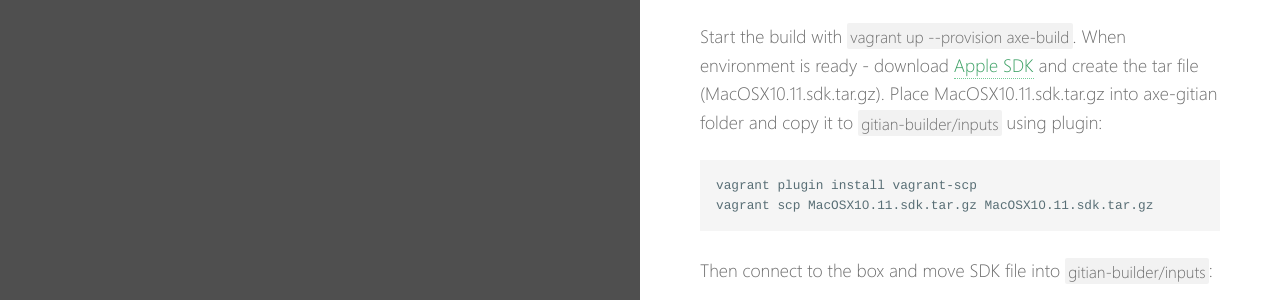
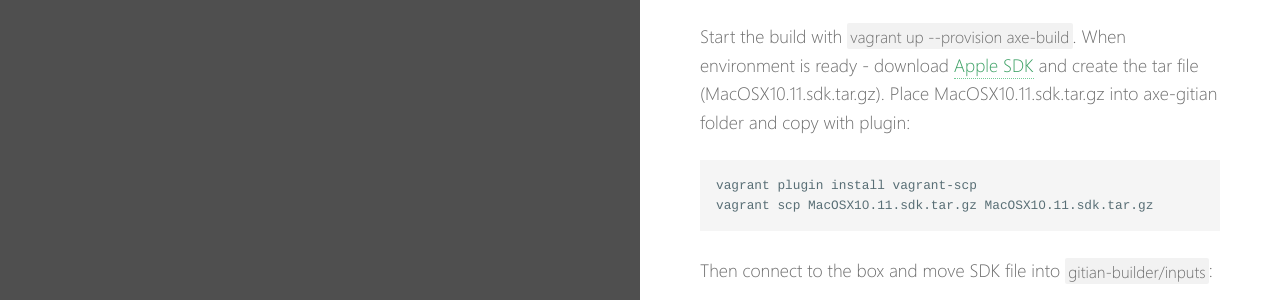
Before and after one commit to charlesrocket/charlesrocket.github.io, a Jekyll site: the page built from _posts/2018-10-15-axe-gitian.md, in a window 1280 px wide. Shown: the part 1925-2225 px from the top of the page. Built offline with Jekyll 4.4.1, drawn with Linux system fonts in a browser that asks for light colours.

Commit message:
edit gitian guide

````diff
--- a/_posts/2018-10-15-axe-gitian.md
+++ b/_posts/2018-10-15-axe-gitian.md
@@ -53,7 +53,7 @@ gpg_key_name: 'F16219F4C23F91112E9C734A8DFCBF8E5A4D8019'
 # OPTIONAL set to import your SSH key into the VM. Example: id_rsa, id_ed25519. Assumed to reside in ~/.ssh
 ssh_key_name: ''
 ```
-Start the build with `vagrant up --provision axe-build`. When environment is ready - download [Apple SDK](https://github.com/AXErunners/axe/blob/master/doc/README_osx.md) and create the tar file (MacOSX10.11.sdk.tar.gz). Place MacOSX10.11.sdk.tar.gz into axe-gitian folder and copy it to `gitian-builder/inputs` using plugin:
+Start the build with `vagrant up --provision axe-build`. When environment is ready - download [Apple SDK](https://github.com/AXErunners/axe/blob/master/doc/README_osx.md) and create the tar file (MacOSX10.11.sdk.tar.gz). Place MacOSX10.11.sdk.tar.gz into axe-gitian folder and copy with plugin:
 ```
 vagrant plugin install vagrant-scp
 vagrant scp MacOSX10.11.sdk.tar.gz MacOSX10.11.sdk.tar.gz
````
